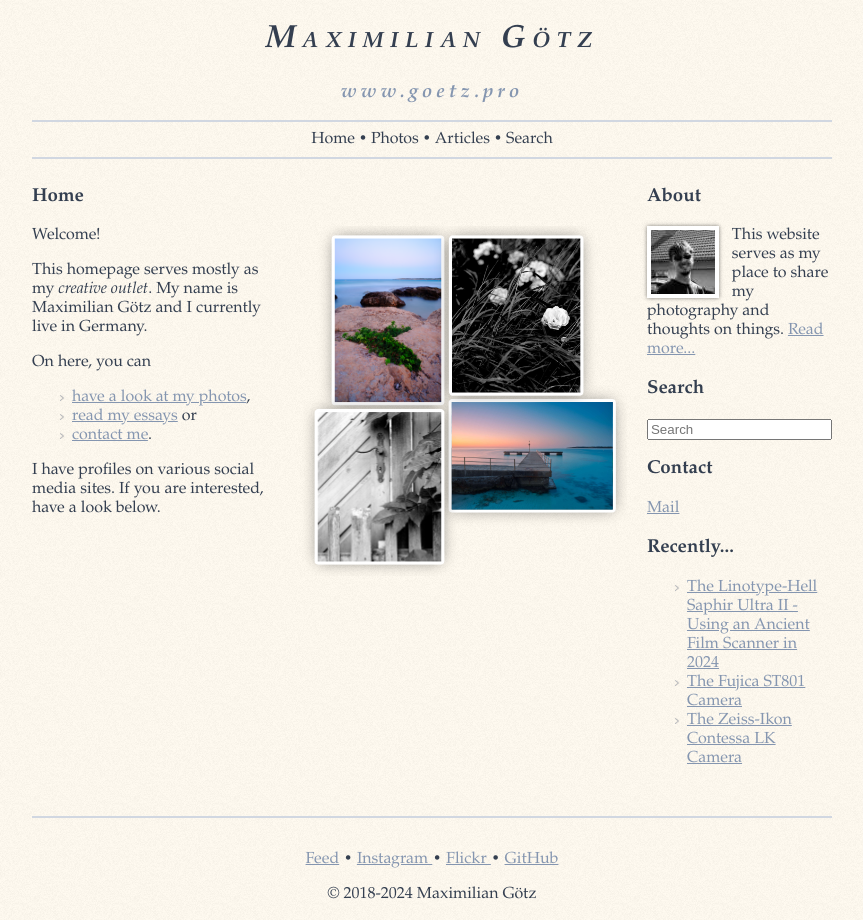
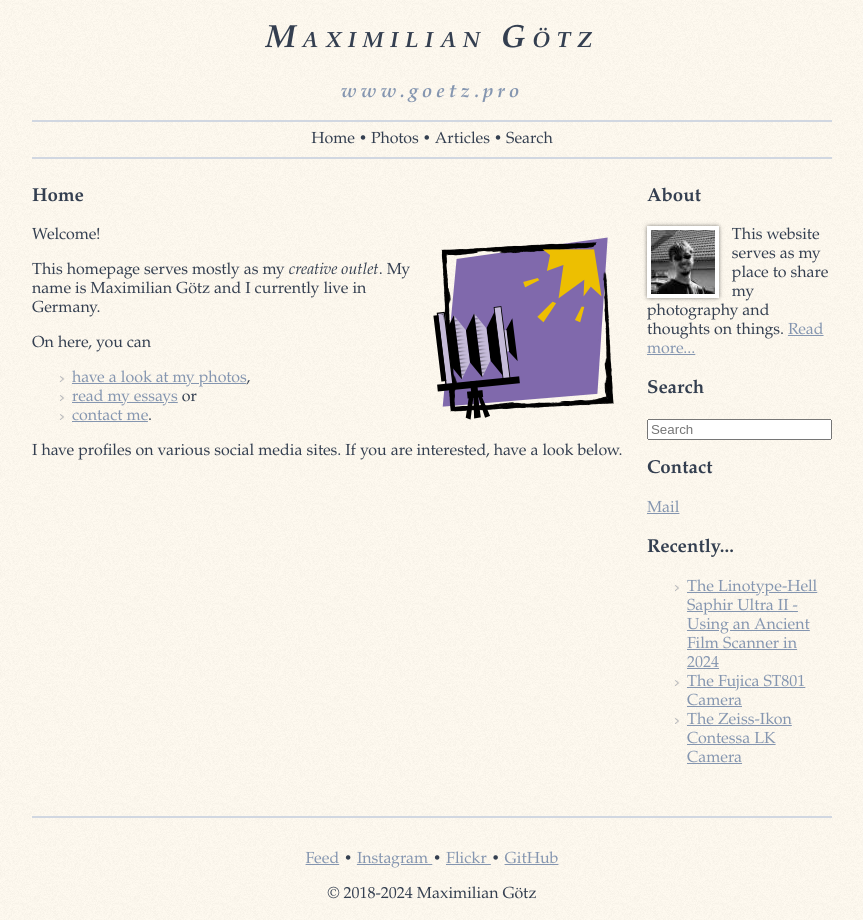
Before and after one commit to ImMaax/immaax.github.io, a Jekyll site: the page built from index.markdown, in a window 1280 px wide. Shown: the whole page, without its empty margins (208-1071 px from the left). Built offline with Jekyll 4.4.1, drawn with Linux system fonts in a browser that asks for light colours.

Commit message:
error icon, photo icon on homepage

```diff
--- a/404.html
+++ b/404.html
@@ -7,8 +7,10 @@ description: 404 Not Found
 
 <h3>404 Not Found</h3>
 
+<img src="/assets/img/icon-error.png" alt="Error Icon" class="text-icon">
 <p>The requested page could not be found.</p>
 <p>However, you can try searching for it:</p>
-<br>
 
-{% include search.html %}
+<div style="margin-top: 15%;">
+  {% include search.html %}
+</div>
--- a/_layouts/default.html
+++ b/_layouts/default.html
@@ -43,6 +43,7 @@
       <div id="main-inner">
         <main>
           <noscript class="info">
+            <img src="/assets/img/icon-error.png" alt="Error Icon" class="text-icon">
             <p>It appears your browser does not support JavaScript.</p>
             <p>
               Although JavaScript is not necessary for <i>absolutely all</i>
--- a/index.markdown
+++ b/index.markdown
@@ -6,7 +6,7 @@ description: Welcome to www.goetz.pro
 
 ### Home
 
-<img src="/assets/img/collage1.png" alt="Collage" class="txt-img">
+<img src="/assets/img/icon-photo.png" alt="Collage" class="txt-img">
 
 Welcome!
 
```
Also changed, not shown: assets/img/collage1.png (deleted), assets/img/icon-error.png (added).
